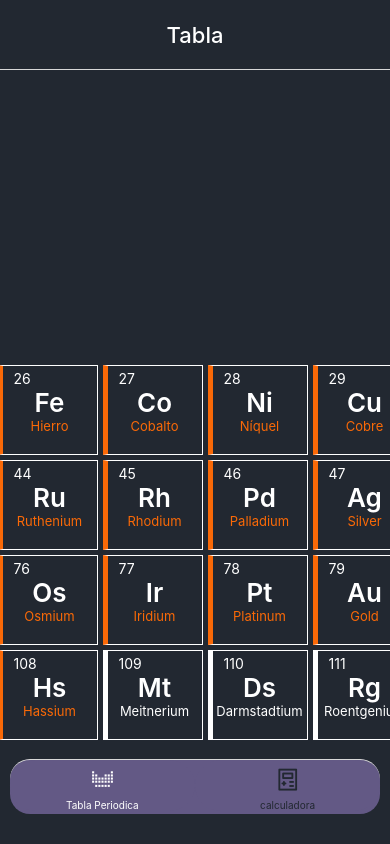
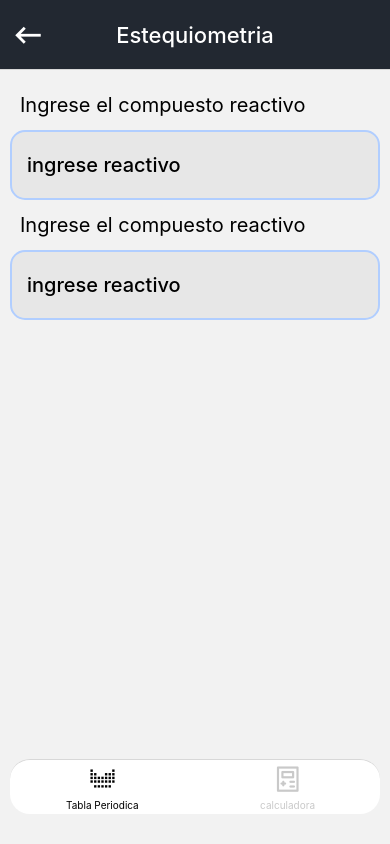
Before and after one commit to desingkuro/Periodic-Table-App, a React Native app: screen /Estequiometria in a window 390 px wide. Built offline with nearby package versions, Linux system fonts and the light colour scheme.

Commit message:
screen de estiquiometria

```diff
--- a/src/components/OptionCalc.js
+++ b/src/components/OptionCalc.js
@@ -1,19 +1,22 @@
 import { StyleSheet, View, TouchableOpacity,Text } from "react-native";
 import { MaterialCommunityIcons } from '@expo/vector-icons';
 
-export function OptionCalc({ text, color }) {
+export function OptionCalc({ text, color ,goToPage}) {
 
     const border = color == undefined?'white':color;
 
     return (
-        <TouchableOpacity style={[estilos.container,{borderLeftColor:border,borderLeftWidth:5}]}>
+        <TouchableOpacity style={[
+                estilos.container,
+                {borderLeftColor:border,borderLeftWidth:5}
+            ]} onPress={goToPage}>
             <View style={estilos.containerText}>
                 <Text style={{color:'#ffff',fontSize:20}}>
                     {text}
                 </Text>
             </View>
             <View style={estilos.containerIcon}>
-                <MaterialCommunityIcons name="chemical-weapon" size={54} color="purple" />
+                <MaterialCommunityIcons name="chemical-weapon" size={54} color="#93FA73" />
             </View>
         </TouchableOpacity>
     )
@@ -23,7 +26,8 @@ const estilos = StyleSheet.create({
         width:'100%',
         height:100,
         flexWrap:'wrap',
-        borderBottomWidth:1
+        borderBottomWidth:1,
+        borderBottomColor:'gray'
     },
     containerText:{
         width:'70%',
--- a/src/context/ContextoGeneral.js
+++ b/src/context/ContextoGeneral.js
@@ -12,8 +12,13 @@ export function ContextoGeneral({children}) {
         'fondo':'#222831',
         'secundario':'#31363F'
     }
+
+    function goToPage(navigation,screen){
+        navigation.navigate(screen);
+    }
+
     return(
-        <contexto.Provider value={{colors,datosTabla,elementSelect,setElementSelect}}>
+        <contexto.Provider value={{colors,datosTabla,elementSelect,setElementSelect,goToPage}}>
             {children}
         </contexto.Provider>
     )
--- a/src/navigation/StacknavigationNav.js
+++ b/src/navigation/StacknavigationNav.js
@@ -2,6 +2,8 @@ import { createStackNavigator,CardStyleInterpolators } from '@react-navigation/s
 import { Table } from '../screens/Table';
 import { ElementsDetails } from '../screens/ElementDetails';
 import { MaterialCommunityIcons } from '@expo/vector-icons';
+import { Calculadora } from '../screens/Calculadora';
+import { Estequiometria } from '../screens/Estequiometria';
 
 const Stack = createStackNavigator();
 
@@ -20,11 +22,10 @@ export function MyStack() {
       headerBackImage:()=><MaterialCommunityIcons name="keyboard-backspace" size={34} color="white" />,
       cardStyleInterpolator: CardStyleInterpolators.forHorizontalIOS, // Personaliza tu animación aquí
     }}>
-      <Stack.Screen name="Tabla" component={Table}
-        options={{
-        }}
-      />
+      <Stack.Screen name="Tabla" component={Table}/>
       <Stack.Screen name="Elemento" component={ElementsDetails} />
+      <Stack.Screen name="Calculadora" component={Calculadora} />
+      <Stack.Screen name="Estequiometria" component={Estequiometria} />
     </Stack.Navigator>
   );
 }
--- a/src/navigation/TabNavigationBar.js
+++ b/src/navigation/TabNavigationBar.js
@@ -10,18 +10,17 @@ const Tab = createBottomTabNavigator();
 
 export function TabNavigationBar() {
     const{colors}=useContext(contexto);
-    const iconSize=25;
-    const iconColor="#ffff";
+    const iconSize=29
     return(
         <Tab.Navigator screenOptions={({ route }) => ({
-            tabBarActiveTintColor:'#ffff',
-            tabBarInactiveTintColor:'#222831',
+            tabBarActiveTintColor:'#000000',
+            tabBarInactiveTintColor:'#c9c9c9',
             tabBarItemStyle:{
                 paddingVertical:0,
                 padding:0,
                 borderRadius: 50, // Hacerlo circular
-                backgroundColor: route.name === 'Tabla Periodica' || route.name === 'Calculadora' ? '#635985' : '#222831', // Cambiar el color de fondo cuando está activo
-                marginBottom:3
+                backgroundColor: route.name === 'Tabla Periodica' || route.name === 'Calculadora' ? '#ffff' : '#222831', // Cambiar el color de fondo cuando está activo
+                marginBottom:3,
             },
             tabBarStyle:{
                 height:55,
@@ -30,7 +29,7 @@ export function TabNavigationBar() {
                 alignSelf:'center',
                 justifyContent:'center',
                 marginBottom:30,
-                backgroundColor:'#635985',
+                backgroundColor:'#ffff',
                 position: 'absolute', // Eliminar el espacio en blanco detrás de la barra de navegación
                 left:'2.5%',
                 right:'2.5%',
--- a/src/screens/Calculadora.js
+++ b/src/screens/Calculadora.js
@@ -1,12 +1,17 @@
 import { StyleSheet, View } from "react-native";
 import { OptionCalc } from "../components/OptionCalc";
+import { useContext } from "react";
+import { contexto } from "../context/ContextoGeneral";
 
-export function Calculadora() {
+export function Calculadora({navigation}) {
+    const {goToPage} = useContext(contexto);
+
     return(
         <View style={estilos.screen}>
-            <OptionCalc text={'Identificacion de compuestos inorganicos'} color={'#FAA624'}/>
+            <OptionCalc text={'Identificación de compuestos inorgánicos'} color={'#FAA624'} />
             <OptionCalc text={'Calcular Proporciones'} color={'#FA3812'}/>
-            <OptionCalc text={'Reacciones quimicas Inorganicas'} color={'#636AFA'}/>
+            <OptionCalc text={'Estequiometria'} color={'#9201FA'} goToPage={()=>goToPage(navigation,'Estequiometria')}/>
+            <OptionCalc text={'Reacciones químicas Inorgánicas'} color={'#636AFA'}/>
         </View>
     )
 }
@@ -16,6 +21,7 @@ const estilos = StyleSheet.create({
         alignItems:'center',
         height:'100%',
         minWidth:380,
-        paddingTop:20
+        paddingTop:20,
+        gap:5
     }
 })
--- /dev/null
+++ b/src/screens/Estequiometria.js
@@ -0,0 +1,61 @@
+import { useState } from "react";
+import { StyleSheet, View, TouchableOpacity,Text, TextInput } from "react-native";
+
+export function Estequiometria({}) {
+    const [reactivo,setReactivo] = useState('')
+    const [producto,setProducto] = useState('')
+    return(
+        <View style={estilos.container}>
+            <View style={estilos.containerText}>
+                <Text style={estilos.textLabel}>
+                    Ingrese el compuesto reactivo
+                </Text>
+            </View>
+            <TextInput
+                value={reactivo}
+                style={estilos.input}
+                onChangeText={(valor)=>setReactivo(valor)}
+                placeholder="ingrese reactivo"
+            />
+            <View style={estilos.containerText}>
+                <Text style={estilos.textLabel}>
+                    Ingrese el compuesto reactivo
+                </Text>
+            </View>
+            <TextInput
+                value={reactivo}
+                style={estilos.input}
+                onChangeText={(valor)=>setProducto(valor)}
+                placeholder="ingrese reactivo"
+            />
+        </View>
+    )
+}
+const estilos = StyleSheet.create({
+    container: {
+        flex:1,
+        alignItems:'center',
+        padding:10
+    },
+    containerText:{
+        width:'100%',
+        height:50,
+        padding:10,
+        justifyContent:'center',
+
+    },
+    textLabel:{
+        fontSize:20
+    },
+    input:{
+        width:'100%',
+        height:70,
+        fontSize:20,
+        paddingLeft:15,
+        fontWeight:'500',
+        borderColor:'#b1ceff',
+        borderWidth:2,
+        borderRadius:15,
+        backgroundColor:'#e7e7e7'
+    }
+})
```
